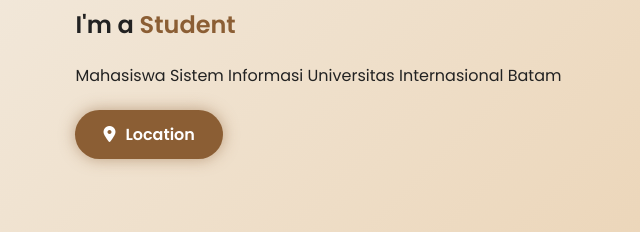
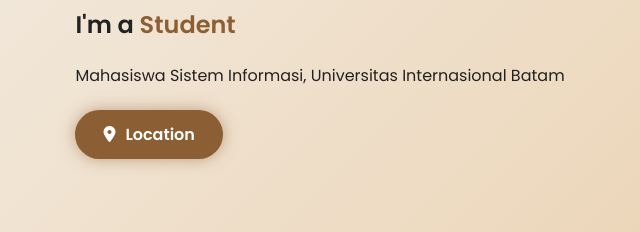
Before and after one commit to afanyy/anitaafani.github.io, a plain HTML site: page index.html in a window 1280 px wide. Shown: the part 378-610 px from the top of the page, 27-667 px from the left. Drawn offline with Linux system fonts and the light colour scheme.

Commit message:
Update index.html

```diff
--- a/index.html
+++ b/index.html
@@ -406,7 +406,7 @@
 <h1>Hey I'm <span>Fanyy</span></h1>
 <h2>I'm a <span id="typing"></span></h2>
 <p>
-Mahasiswa Sistem Informasi Universitas Internasional Batam
+Mahasiswa Sistem Informasi, Universitas Internasional Batam
 </p>
 
 <a href="https://maps.app.goo.gl/9JwKGxxpJJMaE53MA" target="_blank" class="btn">
```
